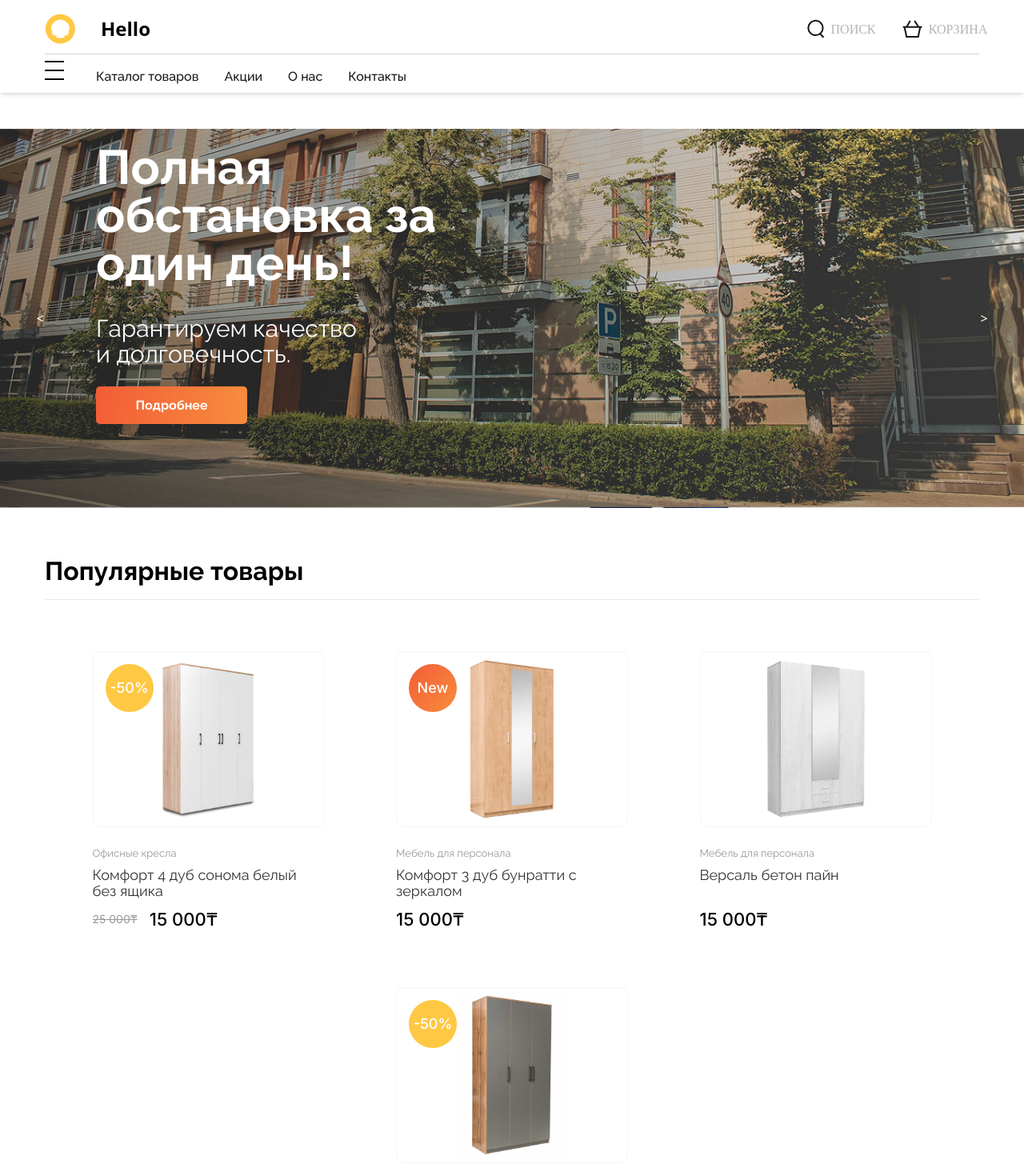
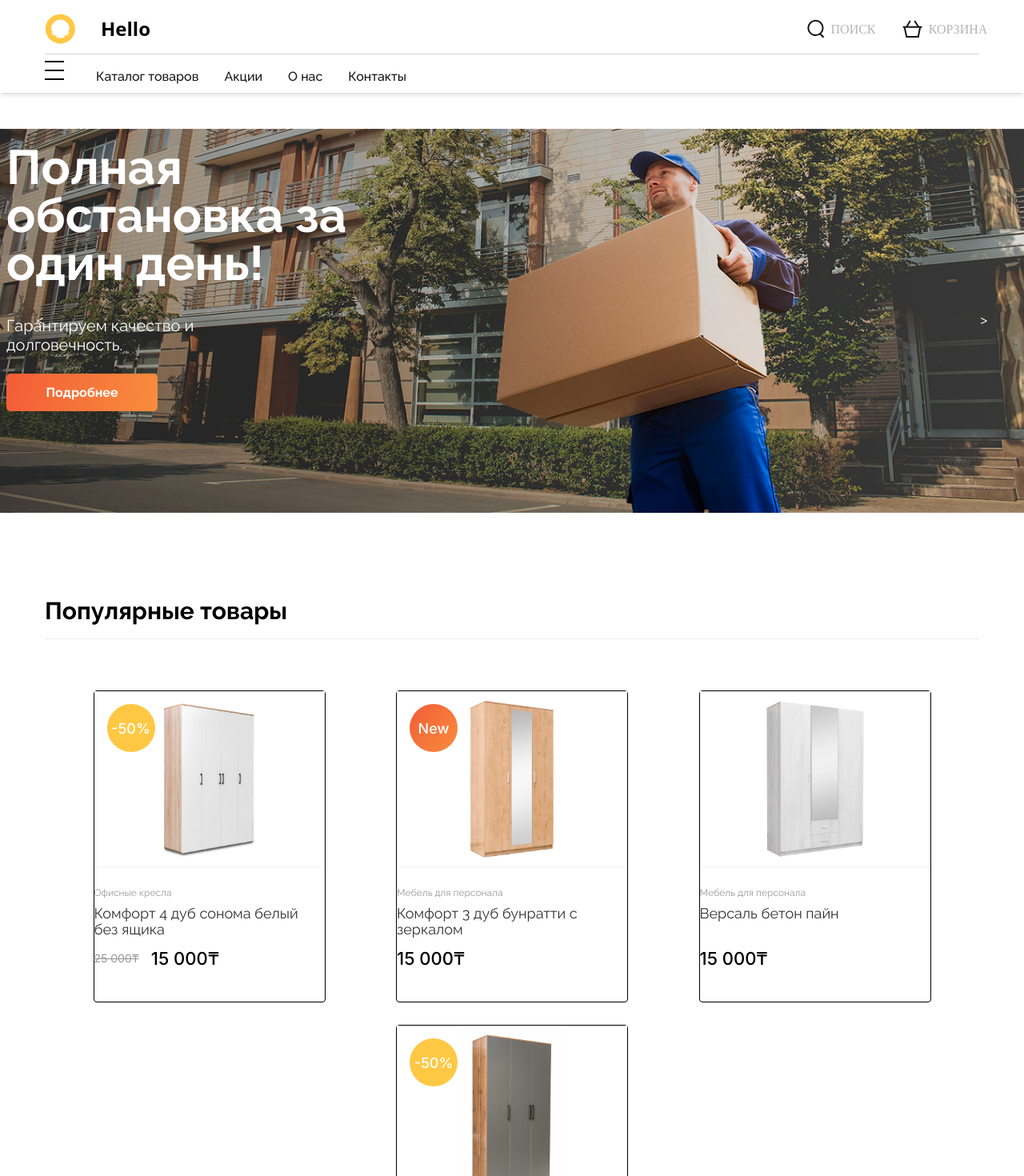
Before and after one commit to NzrSdv/viteProject, a Vue app: page / in a window 1280 px wide. Shown: the top 1470 px of the page at 80% size. Built offline with nearby package versions, Linux system fonts and the light colour scheme.

Commit message:
some flexy things)

```diff
--- a/src/components/header/HeaderComponent.vue
+++ b/src/components/header/HeaderComponent.vue
@@ -5,8 +5,8 @@ import UpperHeader from './UpperHeader.vue';
 
 </script>
 <template>
-  <header class="flex justify-stretch h-29 bg-white pt-4 shadow-md ">
-    <div class="container w-full flex flex-col gap-3">
+  <header class="flex justify-center h-29 bg-white pt-4 shadow-md ">
+    <div class="container w-full flex flex-col items-stretch gap-3">
       <UpperHeader/>
       <BottomHeader/>
     </div>
--- a/src/components/main/FirstSectionComponent.vue
+++ b/src/components/main/FirstSectionComponent.vue
@@ -1,25 +1,27 @@
 <script setup>
 import GradientButton from "@/UI/GradientButton.vue";
 import HomePhoto from "@/assets/photos/Home_photo.png";
-import DelivererPhoto from "@/assets/photos/Deliverer_photo.png"
+import DelivererPhoto from "@/assets/photos/Deliverer_photo.png";
 </script>
 <template>
-  <section class="w-full min-h-100 relative overflow-hidden">
-    <div class="absolute z-10 bottom-0 top-0 left-0 right-0">
-      <img
-        class="w-full min-h-100 object-cover"
-        :src="HomePhoto"
-        alt=""
-      />
+  <section class="w-full min-h-120 relative overflow-hidden">
+    <div class="w-full h-full absolute z-10">
+      <img class="w-full min-h-120 object-cover" :src="HomePhoto" alt="" />
     </div>
     <div
-      class="w-full h-full absolute z-30 text-white bg-linear-[90deg,rgba(0,0,0,0.3)_30%,rgba(255,255,255,0)_100%] flex items-center md:justify-start gap-5"
+      class="w-full h-full absolute z-30 text-white bg-linear-[90deg,rgba(0,0,0,0.3)_30%,rgba(255,255,255,0)_100%] flex items-center justify-center md:justify-start gap-5"
     >
-      <div class="left--arrow arrow hidden"><</div>
-      <div class="w-xl h-full flex flex-col items-start justify-start mt-none md:mt-9 gap-6">
-        <div class="flex flex-col items-start justify-start gap-9">
-          <h2 class="font-[Raleway] font-bold text-4xl/7 md:text-6xl/15">Полная обстановка за один день!</h2>
-          <h4 class="max-w-85 font-[Raleway] font-normal text-3xl/8">Гарантируем качество и долговечность.</h4>
+      <div class="w-5 md:w-25 h-full flex items-center justify-center duration-200 hover:bg-[rgba(0,0,0,0.2)] absolute hidden lg:flex"><</div>
+      <div
+        class="lg:w-xl w-full h-full flex flex-col items-center lg:items-start justify-center lg:justify-start mt-none md:mt-9 gap-6 px-2 lg:px-none"
+      >
+        <div class="flex flex-col items-center text-center lg:text-start lg:items-start justify-start gap-9">
+          <h2 class="lg:max-w-140 font-[Raleway] font-bold md:text-6xl/15 text-3xl/9">
+            Полная обстановка за один день!
+          </h2>
+          <h4 class="md:max-w-85 font-[Raleway]  font-normal text-xl/6">
+            Гарантируем качество и долговечность.
+          </h4>
         </div>
         <GradientButton
           text="Подробнее"
@@ -27,10 +29,12 @@ import DelivererPhoto from "@/assets/photos/Deliverer_photo.png"
           width="189px"
         />
       </div>
-      <div class="right--arrow arrow">></div>
+      <div class="w-5 md:w-25 h-full flex items-center justify-center duration-200 hover:bg-[rgba(0,0,0,0.2)] absolute right-0 hidden lg:flex ">></div>
     </div>
-    <div class="front--imgs">
-      <img class="deliver--img" :src="DelivererPhoto" />
+    <div
+      class="relative hidden lg:block w-full h-full z-20"
+    >
+      <img class="object-cover absolute hidden lg:block right-0 z-40" :src="DelivererPhoto" />
     </div>
   </section>
 </template>
@@ -77,7 +81,7 @@ export default {
   gap: 20px;
 } */
 
-.left {
+/* .left {
   width: 573px;
   height: 100%;
   display: flex;
@@ -86,7 +90,7 @@ export default {
   justify-content: flex-start;
   margin-top: 35px;
   gap: 23px;
-}
+} */
 .arrow {
   width: 100px;
   height: 100%;
@@ -102,13 +106,13 @@ export default {
   position: absolute;
   right: 0;
 }
-.text {
+/* .text {
   display: flex;
   flex-direction: column;
   align-items: flex-start;
   justify-content: flex-start;
   gap: 35px;
-}
+} */
 .title {
   /* typo */
   font-family: "Raleway";
@@ -145,16 +149,12 @@ export default {
   z-index: 4;
 }
 
-@media (max-width: 768px) {
-  .deliver--img {
-    display: none;
-  }
+/* @media (max-width: 768px) {
   .left {
     gap: 10px;
   }
   .title {
     max-width: 300px;
-    /* typo */
 
     font-size: 2rem;
     line-height: 40px;
@@ -163,5 +163,5 @@ export default {
     font-size: 20px;
     line-height: 25px;
   }
-}
+} */
 </style>
--- a/src/components/product/ProductCard.vue
+++ b/src/components/product/ProductCard.vue
@@ -4,9 +4,9 @@ import NewMarker from "@/UI/NewMarker.vue";
 </script>
 <template>
   <router-link :to="`/product/${product.id}`">
-    <div class="card">
+    <div class="card w-[232px] h-[312px] md:w-[290px] md:h-[390px] border rounded flex flex-col justify-start items-start gap-6">
       <div
-        class="card--img"
+        class="card--img w-full h-[176px] md:h-[220px] bg-cover bg-no-repeat relative bg-center border border-solid border-[var(--color-bg)]"
         :style="{ backgroundImage: `url(${product.img})` }"
       >
         <DiscountMarker
@@ -15,9 +15,9 @@ import NewMarker from "@/UI/NewMarker.vue";
         />
         <NewMarker v-if="product.emphasis?.type == 'new'" />
       </div>
-      <div class="card--content">
-        <div class="text">
-          <h4 class="classification">{{ product.classification }}</h4>
+      <div class="font-[Raleway] font-normal card--content w-full h-20 md:h-25 flex flex-col justify-between items-start">
+        <div class="text flex flex-col items-start justify-start max-w-67 gap-2">
+          <h4 class="md:text-xs/4 text-[#999999]">{{ product.classification }}</h4>
           <h2 class="name">{{ product.name }}</h2>
         </div>
         <div class="price">
@@ -40,7 +40,7 @@ export default {
 };
 </script>
 <style scoped>
-.card {
+/* .card {
   background-color: var(--color-block);
   width: 290px;
   height: 390px;
@@ -50,8 +50,8 @@ export default {
   align-items: flex-start;
   gap: 25px;
   border-radius: 10px 10px 0 0;
-}
-.card--img {
+} */
+/* .card--img {
   width: 100%;
   height: 220px;
   border-radius: 10px;
@@ -61,31 +61,31 @@ export default {
 
   background-position: center;
   border: 1px solid var(--color-bg);
-}
-.card--content {
+} */
+/* .card--content {
   width: 100%;
   height: 100px;
   display: flex;
   flex-direction: column;
   justify-content: space-between;
   align-items: flex-start;
-}
-.text {
+} */
+/* .text {
   display: flex;
   flex-direction: column;
   justify-content: flex-start;
   align-items: flex-start;
   max-width: 270px;
   gap: 10px;
-}
-.classification {
+} */
+/* .classification {
   font-family: "Raleway";
   font-weight: 400;
   font-size: 13px;
   line-height: 122%;
   letter-spacing: 0%;
   color: #999999;
-}
+} */
 .name {
   font-family: "Raleway";
   font-weight: 400;
--- a/src/style.css
+++ b/src/style.css
@@ -65,7 +65,10 @@ body {
 .container {
   /* width: 100%;
   padding: 0 57px; */
-  @apply px-14 w-full flex items-stretch justify-center;
+  @apply px-2 md:px-14 w-full flex items-stretch justify-center;
+}
+.section--gap {
+  @apply flex items-center justify-center;
 }
 .section--gap .container {
   /* margin-top: 55px;
@@ -74,23 +77,11 @@ body {
   align-items: flex-start;
   justify-content: flex-start;
   row-gap: 65px; */
-  @apply mt-16 flex flex-col gap-16;
+  @apply mt-16 flex flex-col gap-16 items-center;
 }
 .section--title {
-
-
-  font-family: "Raleway";
-  font-weight: 700;
-  font-size: 32px;
-  line-height: 30px;
-  letter-spacing: 0%;
-  vertical-align: bottom;
+  @apply w-full font-[Raleway] font-bold text-3xl/7 text-center md:text-start;
 }
 .content {
-  width: 100%;
-  display: flex;
-  justify-content: space-evenly;
-  align-items: center;
-  flex-wrap: wrap;
-  gap: 30px;
+  @apply w-full flex justify-evenly items-center flex-wrap gap-5 lg:gap-7;
 }
```
